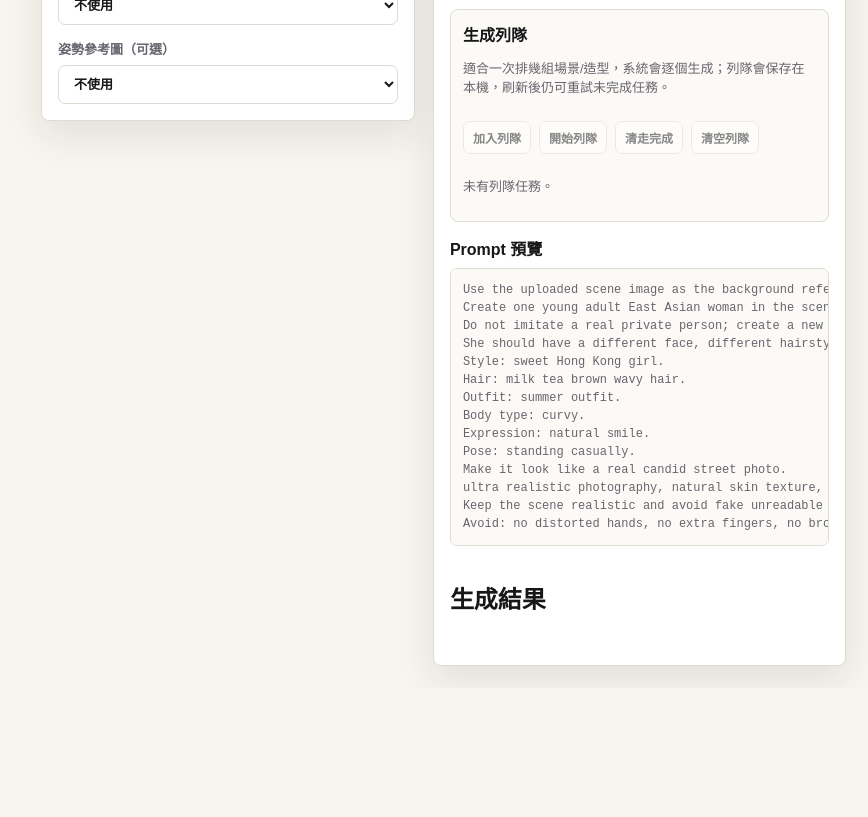
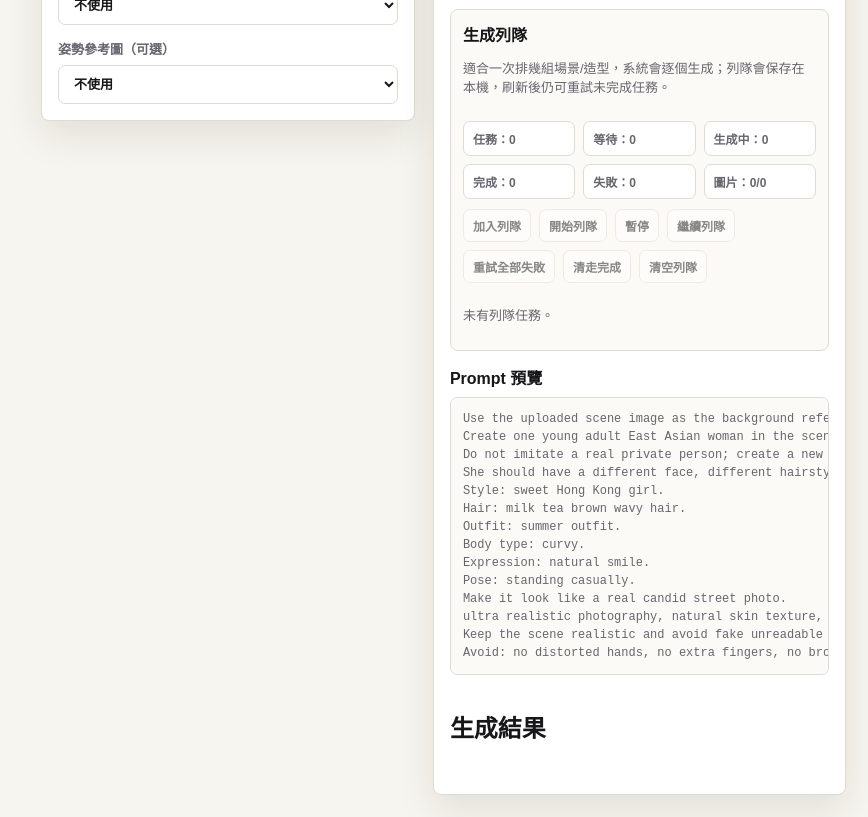
Before and after one commit to PANDORASPA/hkkeke, a Next.js app: page /generate in a window 1280 px wide. Shown: the part 940-1757 px from the top of the page, without its empty margins (412-1280 px from the left). Before the commit the page ends 1628 px from the top, so only its background shows below. Built offline with nearby package versions, Linux system fonts and the light colour scheme.

Commit message:
Add production queue controls

```diff
--- a/app/generate/page.tsx
+++ b/app/generate/page.tsx
@@ -95,8 +95,10 @@ export default function GeneratePage() {
   const [results, setResults] = useState<GeneratedImage[]>([]);
   const [queue, setQueue] = useState<QueueJob[]>([]);
   const [queueRunning, setQueueRunning] = useState(false);
+  const [queuePaused, setQueuePaused] = useState(false);
   const queueRef = useRef<QueueJob[]>([]);
   const queueRunningRef = useRef(false);
+  const queuePausedRef = useRef(false);
   const queueSaveChainRef = useRef(Promise.resolve());
 
   useEffect(() => {
@@ -208,6 +210,19 @@ export default function GeneratePage() {
     ].filter(Boolean) as DriveAsset[],
     [assets, selectedScene, selectedGirl, selectedOutfitAsset, selectedHairAsset, selectedPoseAsset]
   );
+
+  const queueStats = useMemo(() => {
+    const totalJobs = queue.length;
+    const pendingJobs = queue.filter((job) => job.status === "pending").length;
+    const runningJobs = queue.filter((job) => job.status === "running").length;
+    const doneJobs = queue.filter((job) => job.status === "done").length;
+    const failedJobs = queue.filter((job) => job.status === "failed").length;
+    const plannedImages = queue.reduce((sum, job) => sum + job.payload.count, 0);
+    const doneImages = queue
+      .filter((job) => job.status === "done")
+      .reduce((sum, job) => sum + (job.results?.length || job.payload.count), 0);
+    return { totalJobs, pendingJobs, runningJobs, doneJobs, failedJobs, plannedImages, doneImages };
+  }, [queue]);
 
   function buildPayloadFromAssets(input: {
     scene: DriveAsset;
@@ -393,11 +408,17 @@ export default function GeneratePage() {
 
   async function processQueue() {
     if (queueRunningRef.current) return;
+    queuePausedRef.current = false;
+    setQueuePaused(false);
     queueRunningRef.current = true;
     setQueueRunning(true);
     setStatus("列隊開始處理，會逐個任務生成，減少 rate limit 風險。");
     try {
       while (true) {
+        if (queuePausedRef.current) {
+          setStatus("列隊已暫停。當前任務已完成後停止，按「繼續列隊」可再開始。");
+          break;
+        }
         const job = queueRef.current.find((item) => item.status === "pending");
         if (!job) break;
         updateQueue((current) => current.map((item) => item.id === job.id ? { ...item, status: "running", message: "生成中..." } : item));
@@ -428,9 +449,26 @@ export default function GeneratePage() {
     }
   }
 
+  function pauseQueue() {
+    queuePausedRef.current = true;
+    setQueuePaused(true);
+    setStatus("已要求暫停；目前任務完成後會停止。");
+  }
+
+  function resumeQueue() {
+    queuePausedRef.current = false;
+    setQueuePaused(false);
+    void processQueue();
+  }
+
   function retryQueueJob(id: string) {
     updateQueue((current) => current.map((item) => item.id === id ? { ...item, status: "pending", message: "等待重試" } : item));
     void processQueue();
+  }
+
+  function retryAllFailedJobs() {
+    updateQueue((current) => current.map((item) => item.status === "failed" ? { ...item, status: "pending", message: "等待批量重試" } : item));
+    setStatus("已把所有失敗任務放回等待中。");
   }
 
   function clearFinishedQueueJobs() {
@@ -670,11 +708,22 @@ export default function GeneratePage() {
               <strong>生成列隊</strong>
               <p className="muted">適合一次排幾組場景/造型，系統會逐個生成；列隊會保存在本機，刷新後仍可重試未完成任務。</p>
             </div>
+            <div className="queue-stats">
+              <span>任務：{queueStats.totalJobs}</span>
+              <span>等待：{queueStats.pendingJobs}</span>
+              <span>生成中：{queueStats.runningJobs}</span>
+              <span>完成：{queueStats.doneJobs}</span>
+              <span>失敗：{queueStats.failedJobs}</span>
+              <span>圖片：{queueStats.doneImages}/{queueStats.plannedImages}</span>
+            </div>
             <div className="card-actions">
               <button type="button" onClick={enqueueCurrent} disabled={!selectedScene}>加入列隊</button>
               <button type="button" onClick={processQueue} disabled={queueRunning || !queue.some((job) => job.status === "pending")}>
                 {queueRunning ? "列隊處理中..." : "開始列隊"}
               </button>
+              <button type="button" onClick={pauseQueue} disabled={!queueRunning || queuePaused}>暫停</button>
+              <button type="button" onClick={resumeQueue} disabled={queueRunning || !queue.some((job) => job.status === "pending")}>繼續列隊</button>
+              <button type="button" onClick={retryAllFailedJobs} disabled={!queue.some((job) => job.status === "failed")}>重試全部失敗</button>
               <button type="button" onClick={clearFinishedQueueJobs} disabled={!queue.some((job) => job.status === "done")}>清走完成</button>
               <button type="button" onClick={clearQueue} disabled={!queue.some((job) => job.status !== "running")}>清空列隊</button>
             </div>
--- a/app/globals.css
+++ b/app/globals.css
@@ -266,6 +266,22 @@ label {
 .factory-panel {
   display: grid;
   gap: 10px;
+}
+
+.queue-stats {
+  display: grid;
+  grid-template-columns: repeat(3, minmax(0, 1fr));
+  gap: 8px;
+}
+
+.queue-stats span {
+  padding: 8px 9px;
+  border: 1px solid var(--line);
+  border-radius: 7px;
+  background: #fff;
+  color: var(--muted);
+  font-size: 12px;
+  font-weight: 800;
 }
 
 .queue-panel,
@@ -556,6 +572,10 @@ pre {
     grid-template-columns: 1fr;
   }
 
+  .queue-stats {
+    grid-template-columns: repeat(2, minmax(0, 1fr));
+  }
+
   .queue-actions {
     justify-content: flex-start;
   }
```
Also changed, not shown: 1 other file (tests, documents, lock files or other folders).
